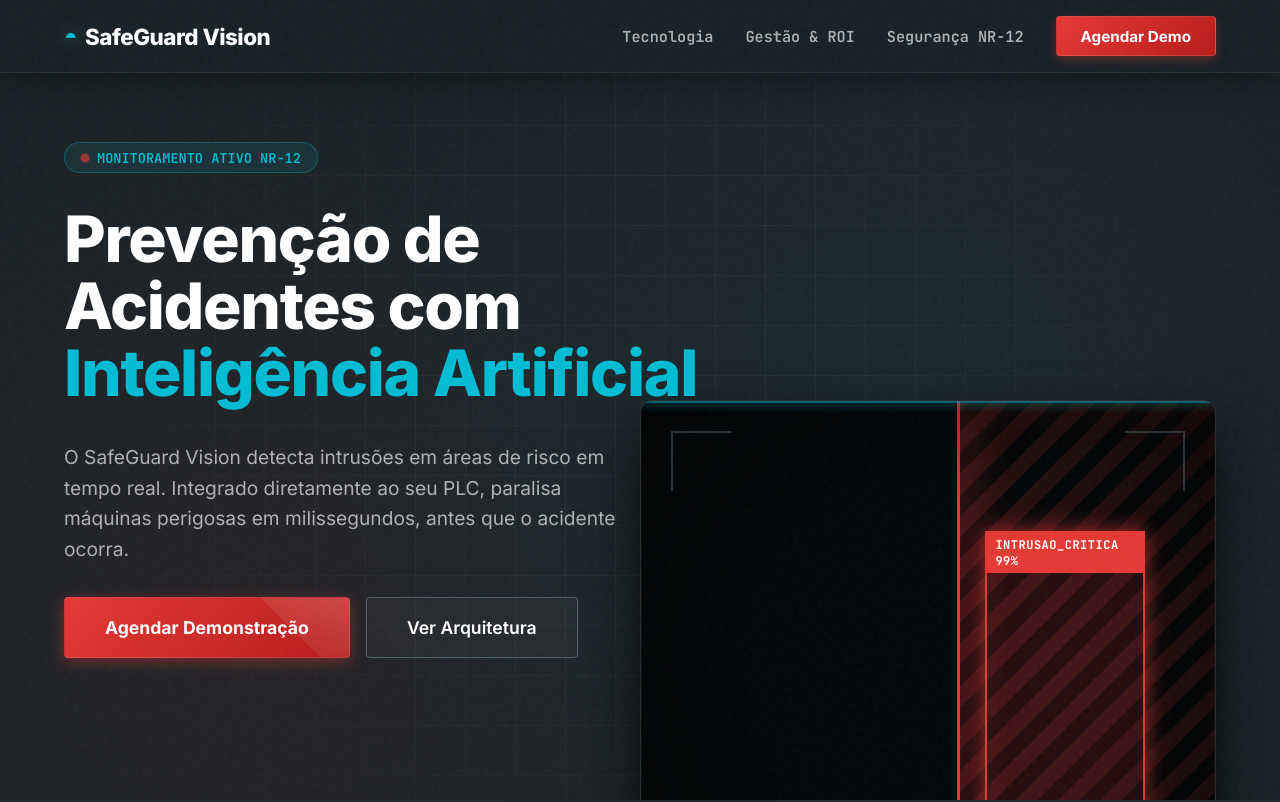
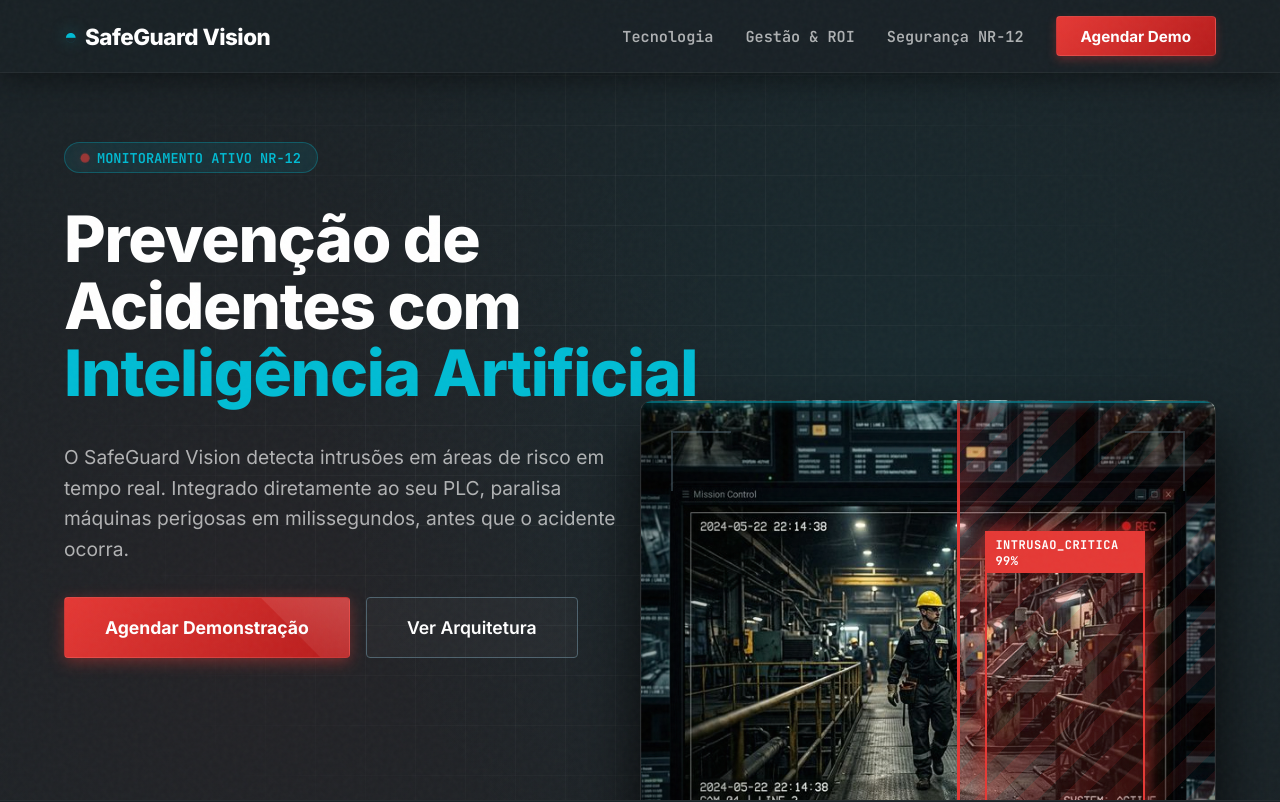
Before and after one commit to lucianofr/SafeGuard_Vision, a Next.js app: page / in a window 1280 px wide. Shown: the top 802 px of the page. Built offline with nearby package versions, Linux system fonts and the light colour scheme.

Commit message:
Add industrial worker background image to Hero animation

```diff
--- a/components/HeroSection.module.css
+++ b/components/HeroSection.module.css
@@ -156,7 +156,7 @@
   height: 65vh;
   border: 1px solid rgba(255,255,255,0.15);
   border-radius: 12px;
-  background: #05080a;
+  background: #05080a url('/hero-worker.png') center/cover no-repeat;
   overflow: hidden;
   z-index: 1;
   box-shadow: 0 30px 60px rgba(0,0,0,0.8),
--- a/package.json
+++ b/package.json
@@ -9,6 +9,7 @@
     "lint": "eslint"
   },
   "dependencies": {
+    "dotenv": "^17.3.1",
     "next": "16.2.1",
     "nodemailer": "^8.0.4",
     "react": "19.2.4",
```
Also changed, not shown: public/hero-worker.png (added), 1 other file (tests, documents, lock files or other folders).
